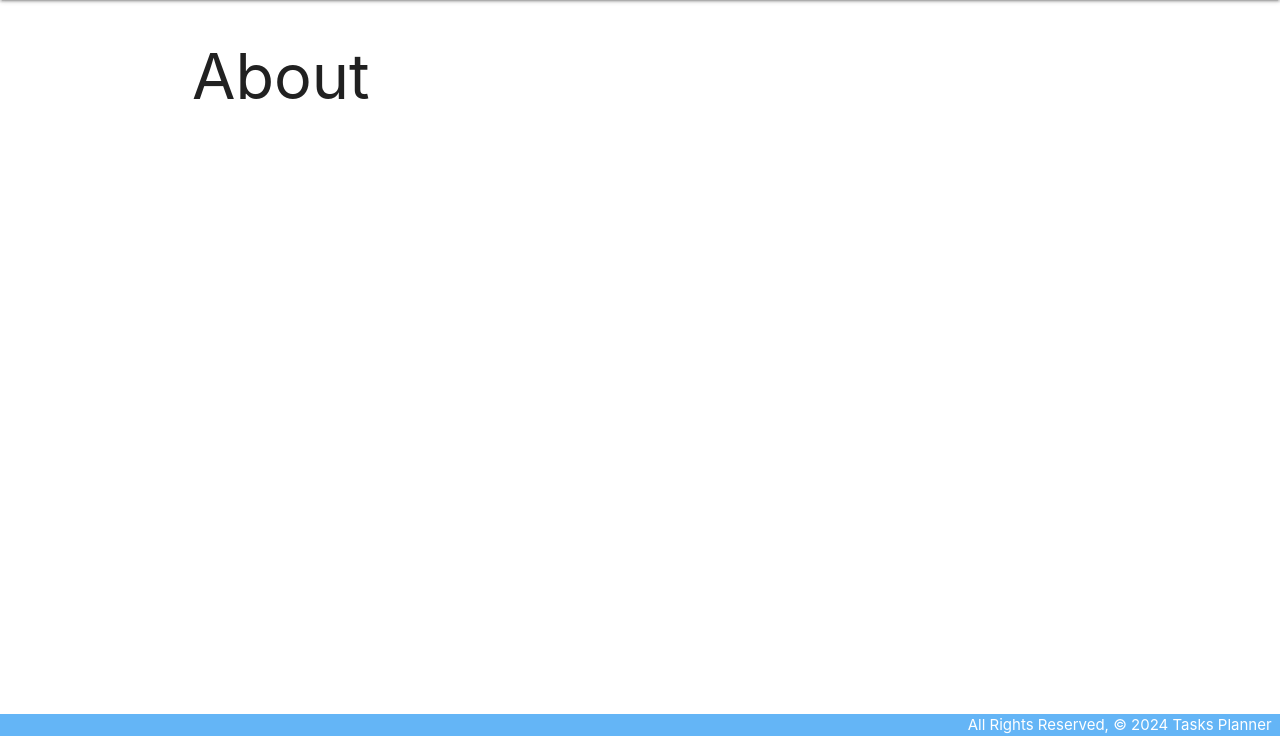
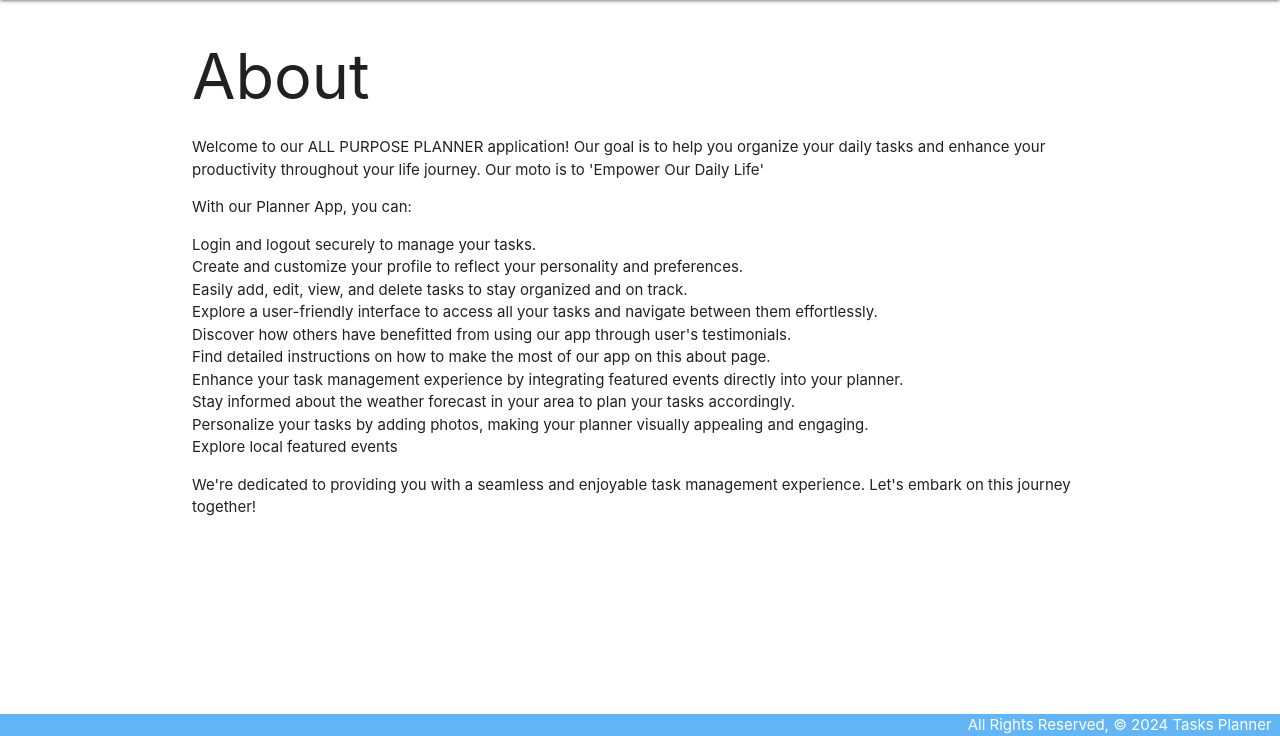
Before and after one commit to MarkB28Jr/all_purpose_planner, a Django app: page /about/ in a window 1280 px wide. Shown: the part 64-800 px from the top of the page. Run offline with Django 5.2, Linux system fonts and the light colour scheme.

Commit message:
Updating home and about page

```diff
--- a/main_app/templates/about.html
+++ b/main_app/templates/about.html
@@ -1,8 +1,24 @@
 {% extends 'base.html' %}
 {% block content %}
 
+<h1>About</h1>
 
-  <h1>About</h1>
+<p>Welcome to our ALL PURPOSE PLANNER application! Our goal is to help you organize your daily tasks and enhance your productivity throughout your life journey. Our moto is to 'Empower Our Daily Life'</p>
 
+<p>With our Planner App, you can:</p>
+<ul>
+  <li>Login and logout securely to manage your tasks.</li>
+  <li>Create and customize your profile to reflect your personality and preferences.</li>
+  <li>Easily add, edit, view, and delete tasks to stay organized and on track.</li>
+  <li>Explore a user-friendly interface to access all your tasks and navigate between them effortlessly.</li>
+  <li>Discover how others have benefitted from using our app through user's testimonials.</li>
+  <li>Find detailed instructions on how to make the most of our app on this about page.</li>
+  <li>Enhance your task management experience by integrating featured events directly into your planner.</li>
+  <li>Stay informed about the weather forecast in your area to plan your tasks accordingly.</li>
+  <li>Personalize your tasks by adding photos, making your planner visually appealing and engaging.</li>
+  <li>Explore local featured events</li>
+</ul>
+
+<p>We're dedicated to providing you with a seamless and enjoyable task management experience. Let's embark on this journey together!</p>
 
 {% endblock %}
```
Also changed, not shown: main_app/templates/home.html (+28 -0 lines).
